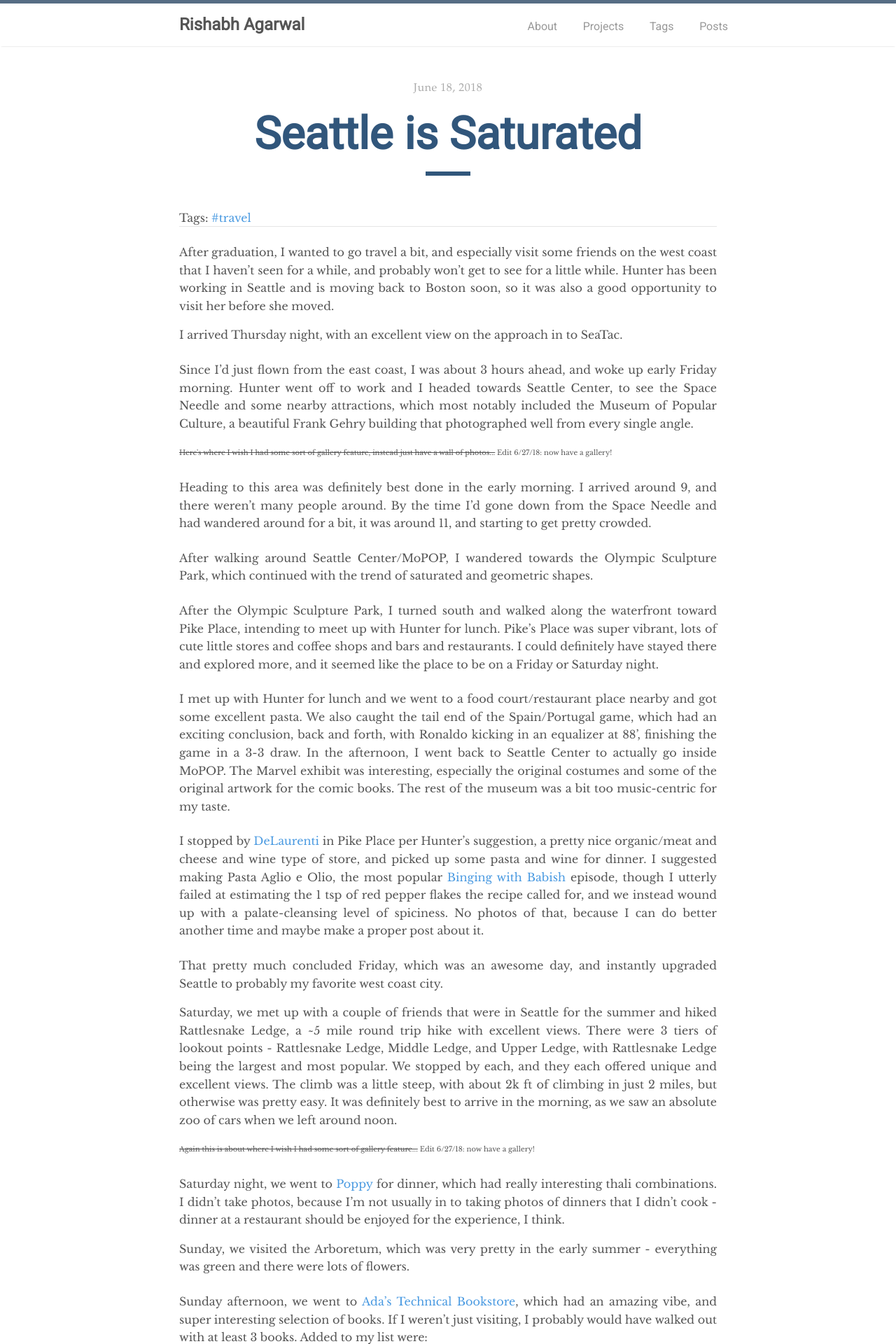
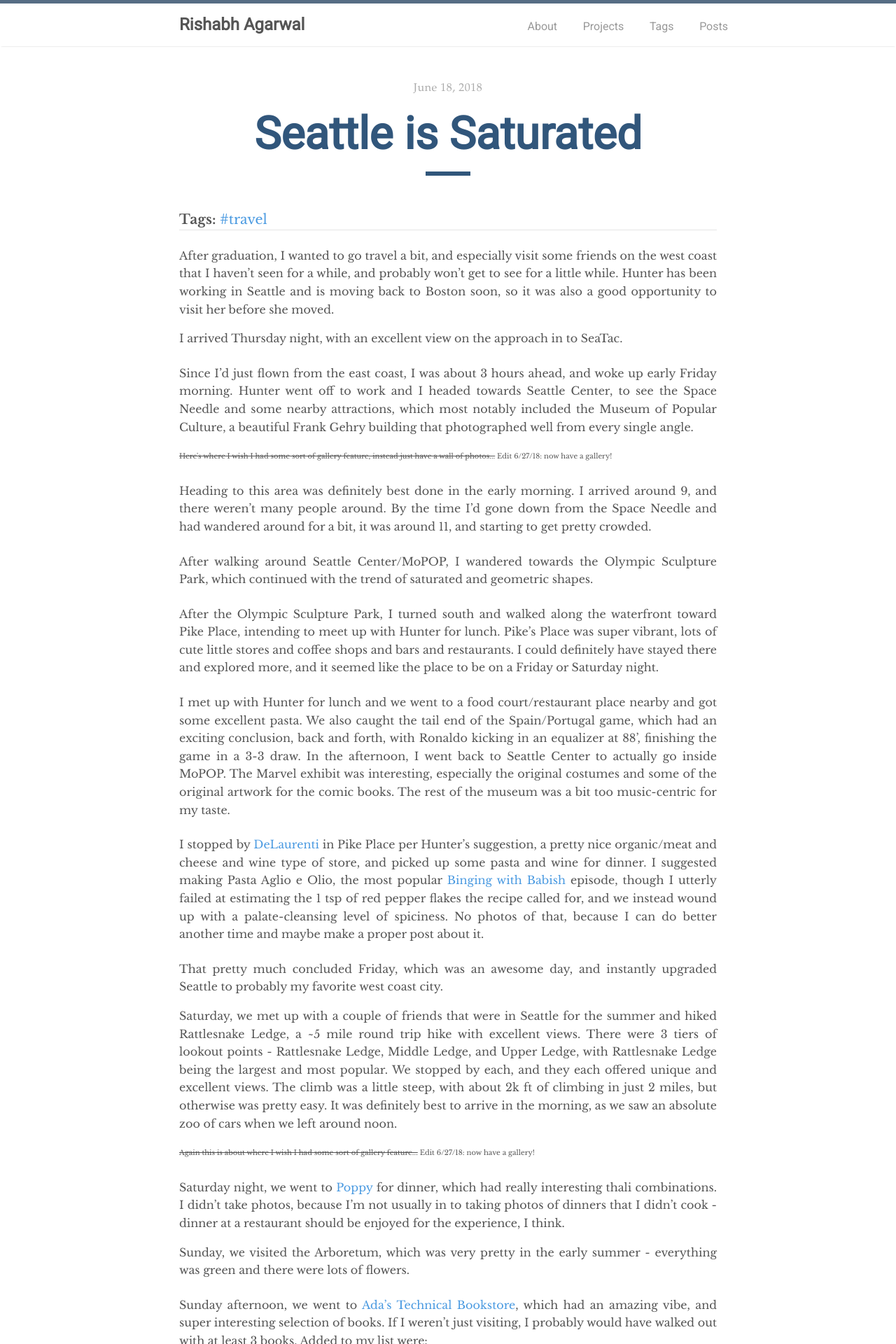
Before and after one commit to rishabmps/rishabmps.github.io, a Jekyll site: the page built from _posts/2018-06-18-seattle-trip.md, in a window 1280 px wide. Shown: the top 1920 px of the page at 70% size. Built offline with Jekyll 4.4.1, drawn with Linux system fonts in a browser that asks for light colours; comment, search, counter and statistics services are not loaded.

Commit message:
Added commets and fixed the tags sizes

```diff
--- a/_layouts/post.html
+++ b/_layouts/post.html
@@ -31,16 +30,17 @@
   {{ content }}
 </div>
 {% if page.tags %}
-  <div class="tags ">
-    Tags:
+  <div class="tags tags_bottom">
+    <strong>Tags:</strong>
     {% for tag in page.tags %}
       <a href="{{ site.baseurl }}/tags#{{ tag }}" class="tag">&#35;{{ tag }}</a>
     {% endfor %}
   </div>
 {% endif %}
-<!-- {% if page.comments %} -->
+<br>
+{% if page.comments %}
   {% include disqus_comments.html %}
-<!-- {% endif %} -->
+{% endif %}
 <div class="pagination">
   {% if page.next.url %}
     <a href="{{ page.next.url | prepend: site.baseurl }}" class="left arrow">&#8592;</a>
--- a/_sass/custom/tags.scss
+++ b/_sass/custom/tags.scss
@@ -17,13 +17,20 @@
   margin: 10px 0;
 }
 
-.tags_top{
-  border-bottom: 1px solid #e5e5e5;
-}
+
 
 .tags {
   margin: 0;
   padding: 0;
+  border-bottom: 1px solid #e5e5e5;
+}
+.tags_top{
+   font-size: 1.2em;
+
+}
+
+.tags_bottom{
+   font-size: 1.2em;
 }
 
 .tags li {
```
Also changed, not shown: other parts of _layouts/post.html (+1 -2 lines), _posts/2018-06-18-seattle-trip.md (+1 -0 lines).
